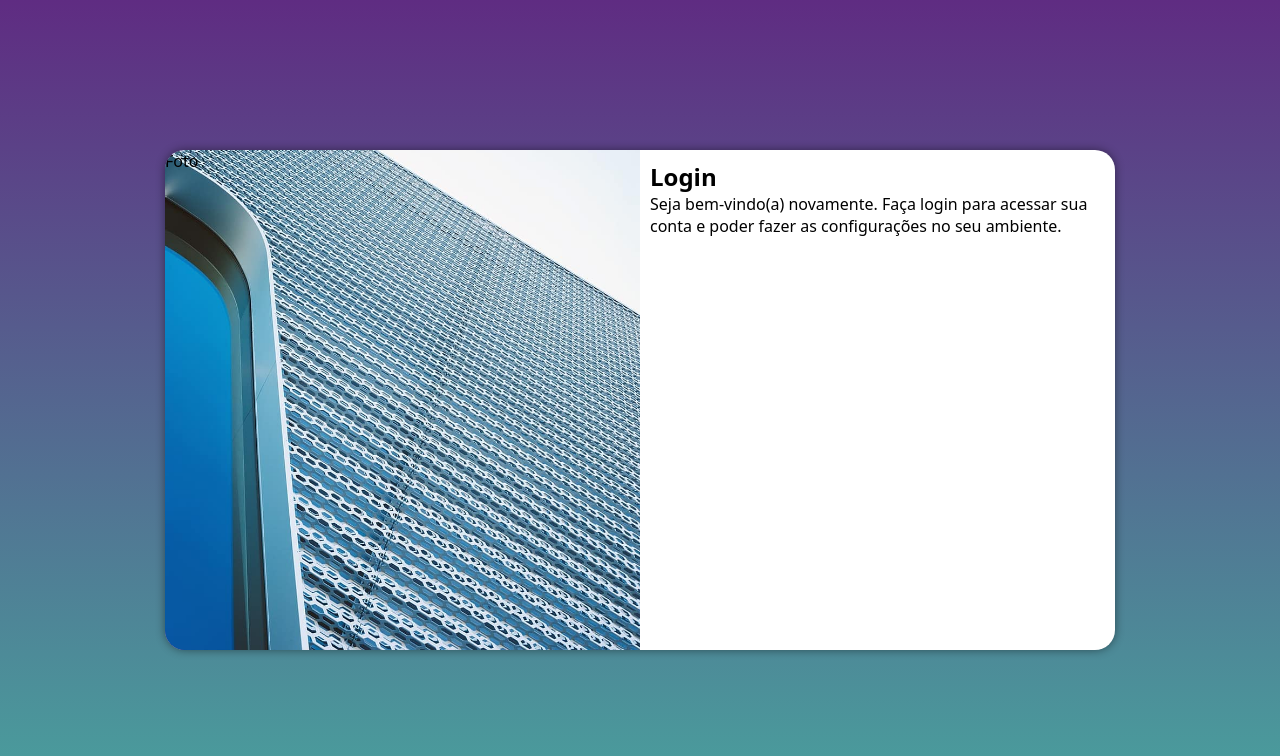
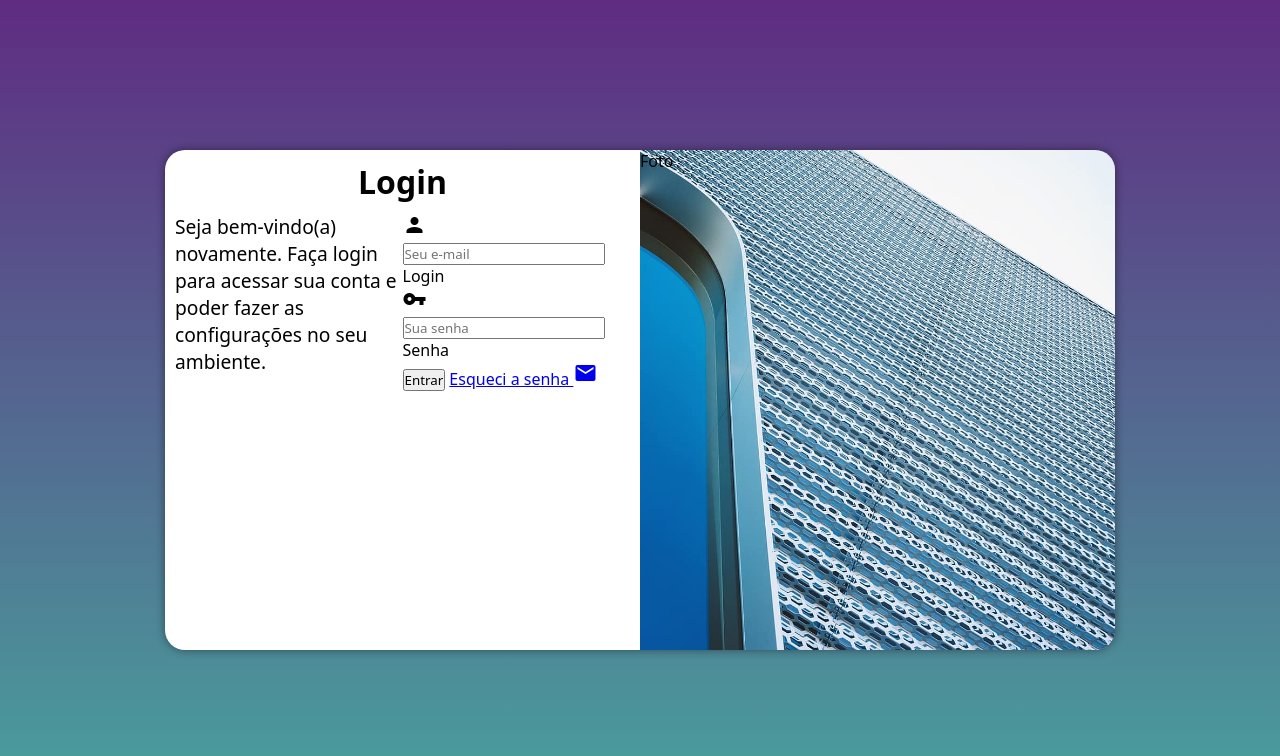
Before and after one commit to jeff1nn/Projeto-Login, a plain HTML site: page index.html in a window 1280 px wide. Drawn offline with Linux system fonts and the light colour scheme.

Commit message:
Formulario

```diff
--- a/estilos/media-query.css
+++ b/estilos/media-query.css
@@ -21,7 +21,7 @@ Grandes telas: acima de 1200px
     }
 
     section#login > div#imagem{
-        float: lef;
+        float: left;
         width: 30%;
         height: 100%;
     }
@@ -43,13 +43,31 @@ Grandes telas: acima de 1200px
     }
 
     section#login > div#imagem{
-        float: left;
+        float: right;
         width: 50%;
         height: 100%;
     }
 
     section#login > div#formulario{
-        float: right;
+        float: left;
         width: 50%;
     }
+
+    div#formulario > h1 {
+        text-align: center;
+        margin-bottom: 10px;
+    }
+
+    div#formulario > p{
+        float: left;
+        width: 50%;
+    }
+
+    div#formulario > h1{
+        font-size: 2em;
+    }
+
+    div#formulario > p{
+        font-size: 1.2em;
+    }
 }
--- a/index.html
+++ b/index.html
@@ -6,6 +6,7 @@
     <title>Login</title>
     <link rel="stylesheet" href="estilos/style.css">
     <link rel="stylesheet" href="estilos/media-query.css">
+    <link rel="stylesheet" href="https://fonts.googleapis.com/icon?family=Material+Icons">
 </head>
 <body>
     <main>
@@ -16,8 +17,22 @@
             <div id="formulario">
                 <h1>Login</h1>
                 <p>Seja bem-vindo(a) novamente. Faça login para acessar sua conta e poder fazer as configurações no seu ambiente. </p>
-                <form action="login.php" method="post">
+                <form action="login.php" method="post" autocomplete="on">
+                    <div class="campo">
+                        <i class="material-icons">person</i>
+                        <input type="email" name="login" id="ilogin" placeholder="Seu e-mail" autocomplete="email" required maxlength="30">
+                        <label for="ilogin">Login</label>
 
+                    </div>
+                    <div class="campo">
+                        <i class="material-icons">vpn_key</i>
+                        <input type="password" name="senha" id="isenha" placeholder="Sua senha" autocomplete="current-password" required minlength="8" maxlength="20">
+                        <label for="isenha">Senha</label>
+                    </div>
+                    <input type="submit" value="Entrar">
+                    <a href="esqueci.html">
+                        Esqueci a senha <i class="material-icons">mail</i>
+                    </a>
                 </form>
             </div>
         </section>
```
Also changed, not shown: 1 other file.
